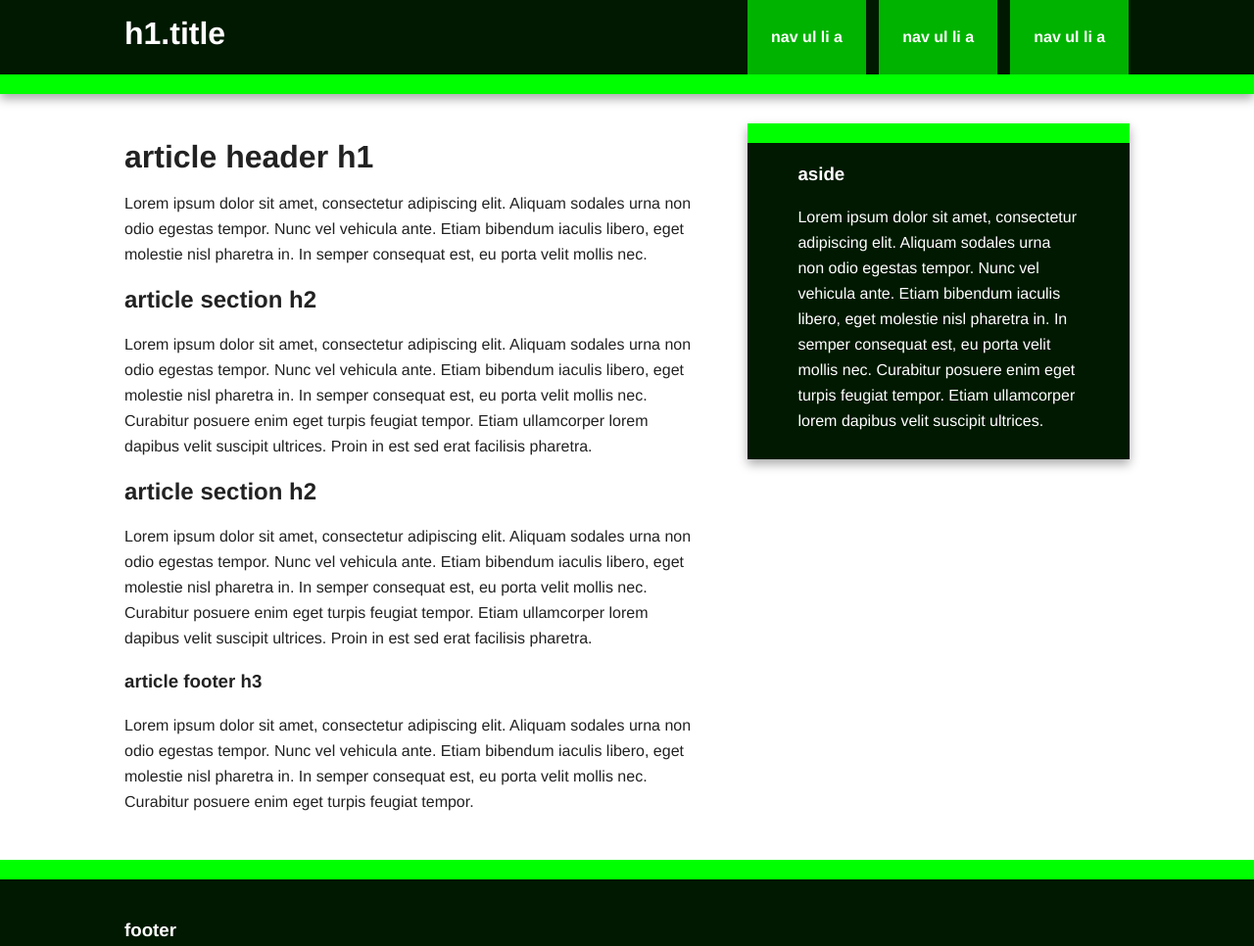
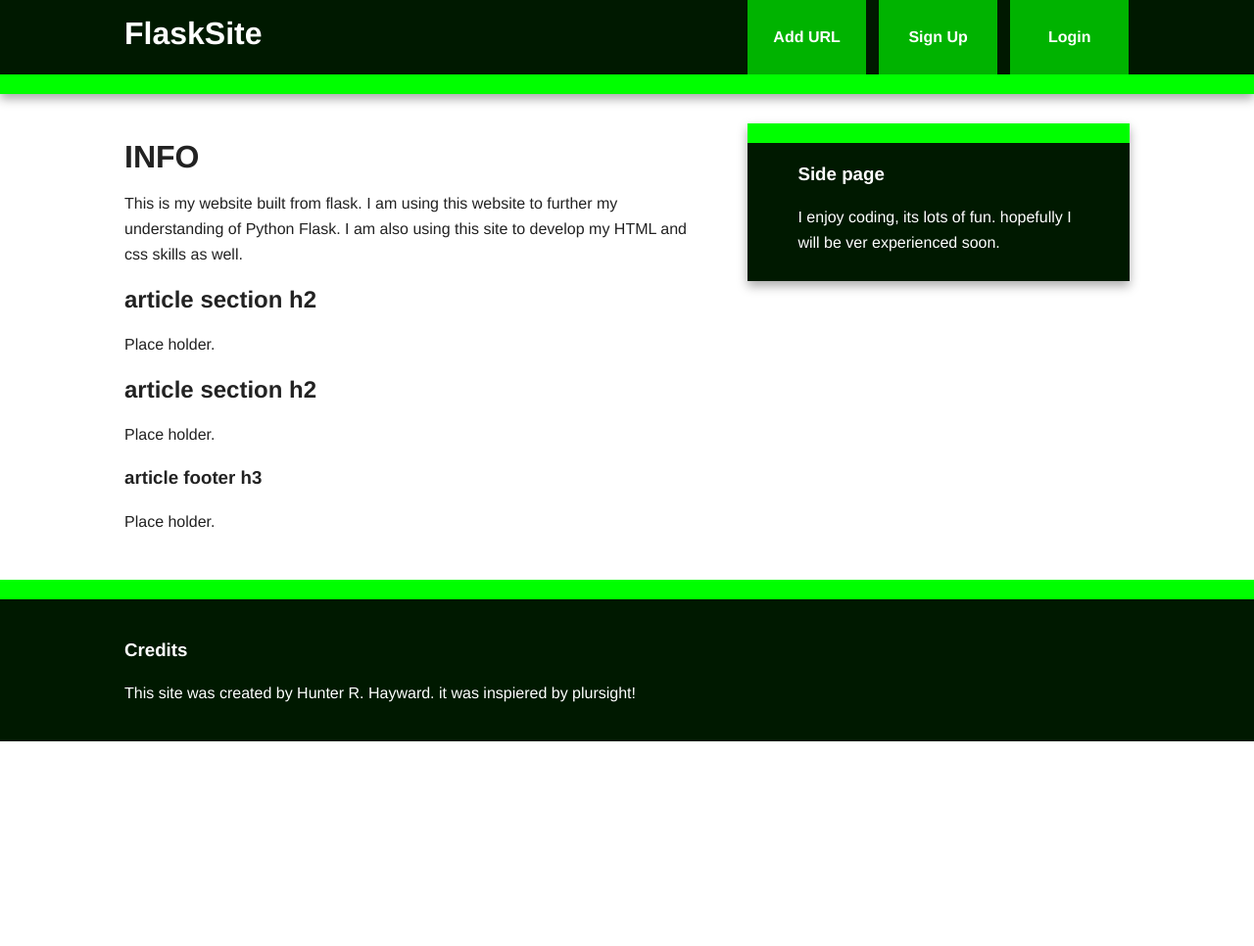
Before and after one commit to HHwebauthn/flasksite, a plain HTML site: page app/templates/index.html in a window 1280 px wide. Shown: the whole page at 98% size. After the commit the page ends 800 px from the top, so only its background shows below. Drawn offline with nearby package versions, Linux system fonts and the light colour scheme; files whose address does not match are found by name.

Commit message:
first step

```diff
--- a/app/templates/index.html
+++ b/app/templates/index.html
@@ -16,12 +16,12 @@
 
         <div class="header-container">
             <header class="wrapper clearfix">
-                <h1 class="title">h1.title</h1>
+                <h1 class="title">FlaskSite</h1>
                 <nav>
                     <ul>
-                        <li><a href="#">nav ul li a</a></li>
-                        <li><a href="#">nav ul li a</a></li>
-                        <li><a href="#">nav ul li a</a></li>
+                        <li><a href="#">Add URL</a></li>
+                        <li><a href="#">Sign Up</a></li>
+                        <li><a href="#">Login</a></li>
                     </ul>
                 </nav>
             </header>
@@ -32,26 +32,27 @@
 
                 <article>
                     <header>
-                        <h1>article header h1</h1>
-                        <p>Lorem ipsum dolor sit amet, consectetur adipiscing elit. Aliquam sodales urna non odio egestas tempor. Nunc vel vehicula ante. Etiam bibendum iaculis libero, eget molestie nisl pharetra in. In semper consequat est, eu porta velit mollis nec.</p>
+                        <h1>INFO</h1>
+                        <p>This is my website built from flask. I am using this website to further my understanding of Python Flask.
+                        I am also using this site to develop my HTML and css skills as well.</p>
                     </header>
                     <section>
                         <h2>article section h2</h2>
-                        <p>Lorem ipsum dolor sit amet, consectetur adipiscing elit. Aliquam sodales urna non odio egestas tempor. Nunc vel vehicula ante. Etiam bibendum iaculis libero, eget molestie nisl pharetra in. In semper consequat est, eu porta velit mollis nec. Curabitur posuere enim eget turpis feugiat tempor. Etiam ullamcorper lorem dapibus velit suscipit ultrices. Proin in est sed erat facilisis pharetra.</p>
+                        <p>Place holder.</p>
                     </section>
                     <section>
                         <h2>article section h2</h2>
-                        <p>Lorem ipsum dolor sit amet, consectetur adipiscing elit. Aliquam sodales urna non odio egestas tempor. Nunc vel vehicula ante. Etiam bibendum iaculis libero, eget molestie nisl pharetra in. In semper consequat est, eu porta velit mollis nec. Curabitur posuere enim eget turpis feugiat tempor. Etiam ullamcorper lorem dapibus velit suscipit ultrices. Proin in est sed erat facilisis pharetra.</p>
+                        <p>Place holder.</p>
                     </section>
                     <footer>
                         <h3>article footer h3</h3>
-                        <p>Lorem ipsum dolor sit amet, consectetur adipiscing elit. Aliquam sodales urna non odio egestas tempor. Nunc vel vehicula ante. Etiam bibendum iaculis libero, eget molestie nisl pharetra in. In semper consequat est, eu porta velit mollis nec. Curabitur posuere enim eget turpis feugiat tempor.</p>
+                        <p>Place holder.</p>
                     </footer>
                 </article>
 
                 <aside>
-                    <h3>aside</h3>
-                    <p>Lorem ipsum dolor sit amet, consectetur adipiscing elit. Aliquam sodales urna non odio egestas tempor. Nunc vel vehicula ante. Etiam bibendum iaculis libero, eget molestie nisl pharetra in. In semper consequat est, eu porta velit mollis nec. Curabitur posuere enim eget turpis feugiat tempor. Etiam ullamcorper lorem dapibus velit suscipit ultrices.</p>
+                    <h3>Side page</h3>
+                    <p>I enjoy coding, its lots of fun. hopefully I will be ver experienced soon.</p>
                 </aside>
 
             </div> <!-- #main -->
@@ -59,7 +60,8 @@
 
         <div class="footer-container">
             <footer class="wrapper">
-                <h3>footer</h3>
+                <h3>Credits</h3>
+                <p>This site was created by Hunter R. Hayward. it was inspiered by plursight!
             </footer>
         </div>
 
```
